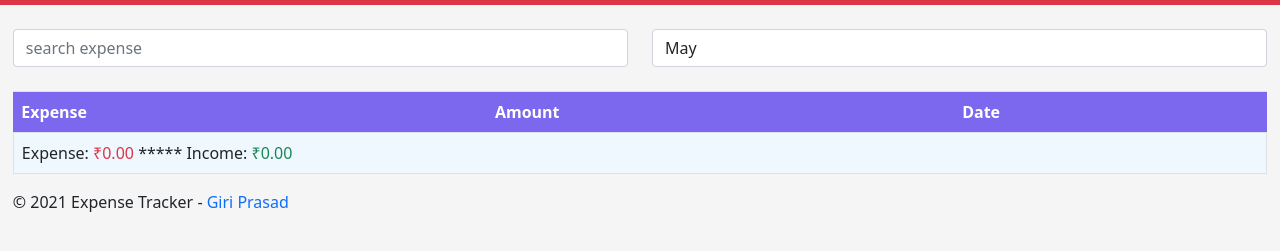
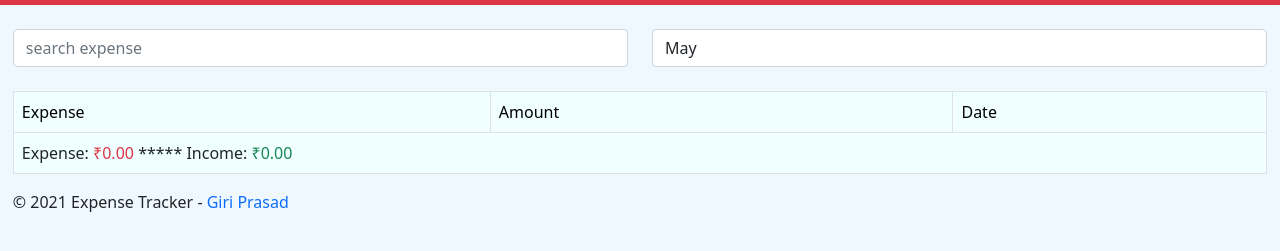
Before and after one commit to giri-webcodes/expensetracker-mobile, a website: page index.html in a window 1280 px wide. Shown: the part 51-302 px from the top of the page. Drawn offline with nearby package versions, Linux system fonts and the light colour scheme.

Commit message:
Update expensetracker.css

```diff
--- a/expensetracker.css
+++ b/expensetracker.css
@@ -1,5 +1,5 @@
 body{
-    background-color:whitesmoke;
+    background-color:aliceblue;
 }
 /*padding*/
 .content{
@@ -47,18 +47,28 @@ display: inline-block;
     padding-left: 1%;
 }
 table{
-    background-color: aliceblue !important;
+    background-color: azure !important;
 }
 tbody{
     border: 1px solid lavender;
 }
 thead{
-    background-color:#7B68EE   !important;
-    color:white;
+   /* background-color:#7B68EE   !important;*/
+    color:black;
 
 }
 
 thead > tr>th
 {
-	   border:none ! important;
+	 /*  border:none ! important;*/
+	   font-weight: normal !important;
 }
+#alert
+{
+	color:red;
+}
+
+.header
+{
+	color: coral;
+}
```
